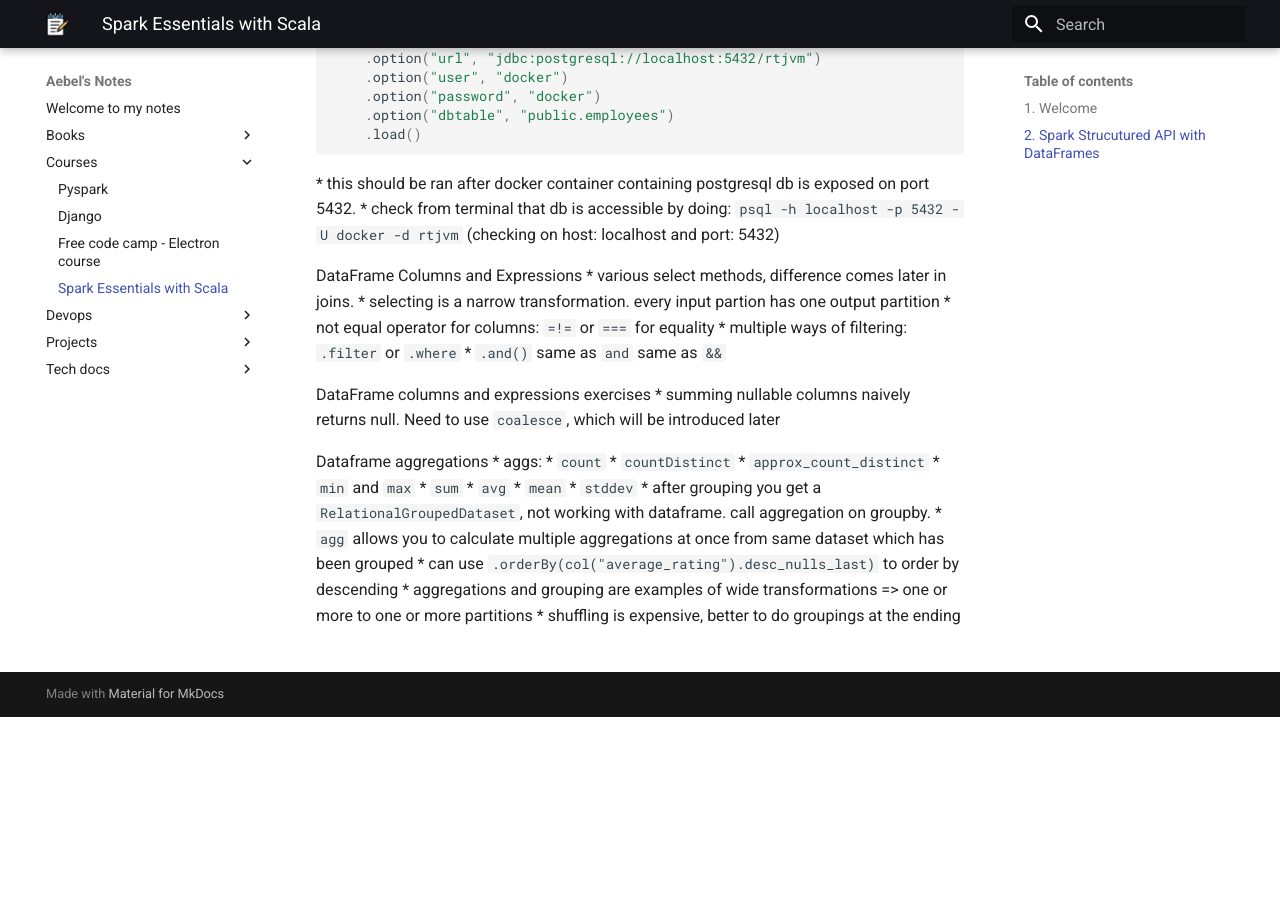
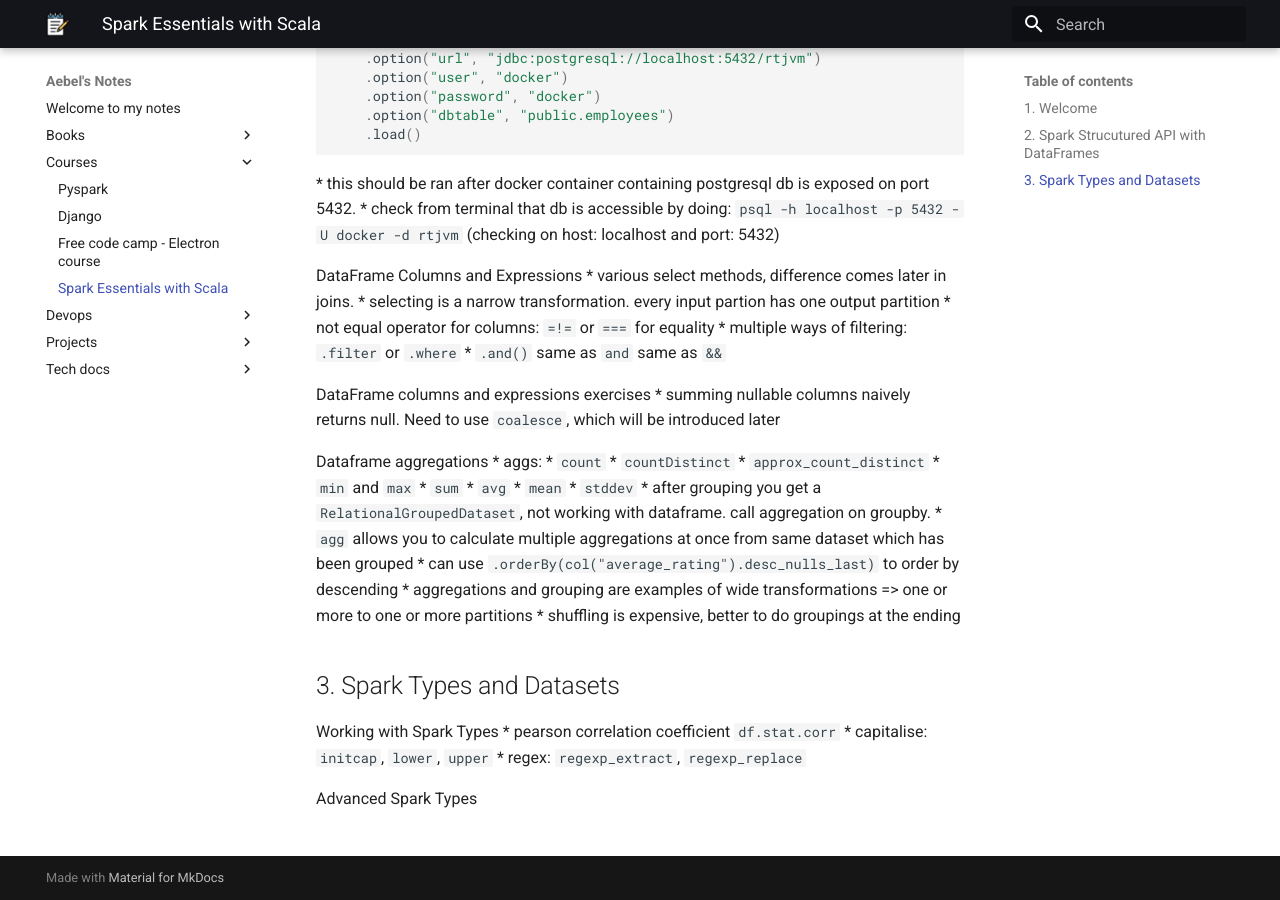
Before and after one commit to Aebel-Shajan/notes, an MkDocs documentation site: the page built from docs/courses/rock-the-jvm-spark-essentials.md, in a window 1280 px wide and 900 px high, scrolled down 1821 px. Built offline with MkDocs 1.6.1 and Material for MkDocs 9.7.7, drawn with Linux system fonts in a browser that asks for light colours; before the commit the page ends 2538 px from its top, so only the background shows below that.

Commit message:
Update notes

```diff
--- a/docs/courses/rock-the-jvm-spark-essentials.md
+++ b/docs/courses/rock-the-jvm-spark-essentials.md
@@ -123,3 +123,12 @@ Dataframe aggregations
 * can use `    .orderBy(col("average_rating").desc_nulls_last)` to order by descending
 * aggregations and grouping are examples of wide transformations => one or more to one or more partitions
 * shuffling is expensive, better to do groupings at the ending
+
+
+## 3. Spark Types and Datasets
+Working with Spark Types
+* pearson correlation coefficient `df.stat.corr`
+* capitalise: `initcap`, `lower`, `upper`
+* regex: `regexp_extract`, `regexp_replace`
+
+Advanced Spark Types
```
